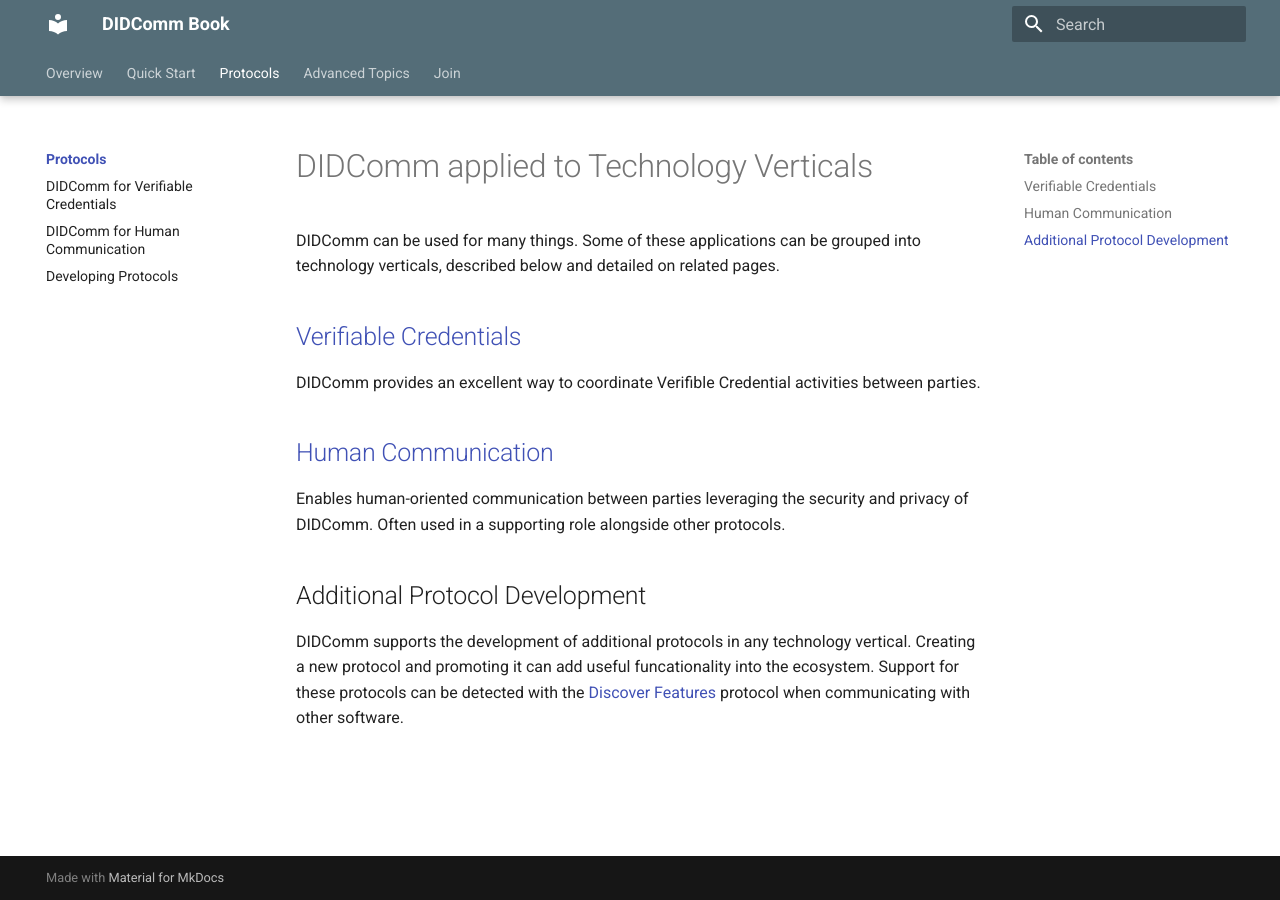
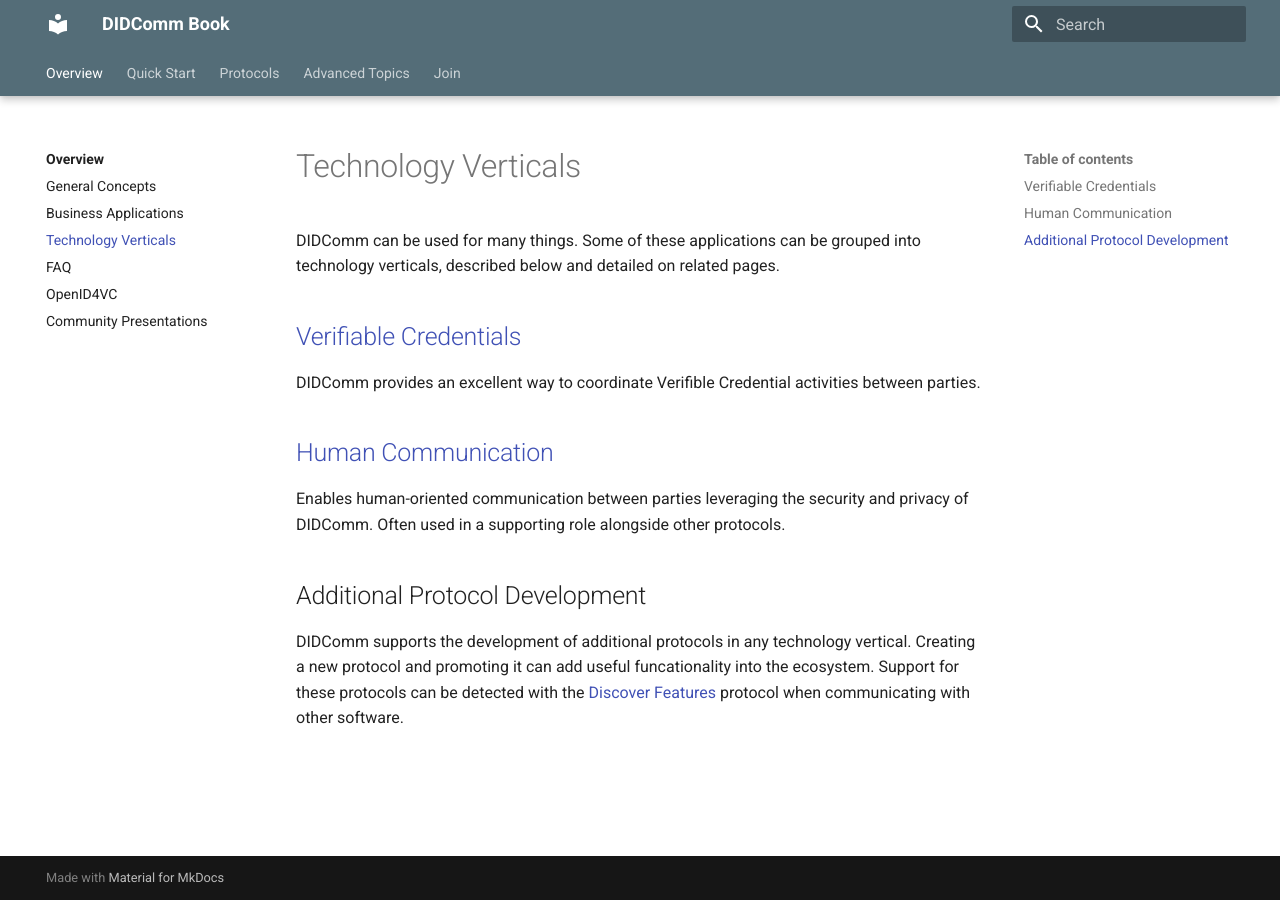
Before and after one commit to decentralized-identity/didcomm-book, an MkDocs documentation site: the page built from docs/applications/index.md, in a window 1280 px wide. Built offline with MkDocs 1.6.1 and Material for MkDocs 9.7.7, drawn with Linux system fonts in a browser that asks for light colours.

Commit message:
Overview cleanup

```diff
--- a/docs/applications/index.md
+++ b/docs/applications/index.md
@@ -1,4 +1,4 @@
-# DIDComm applied to Technology Verticals
+# Technology Verticals
 DIDComm can be used for many things. Some of these applications can be grouped into technology verticals, described below and detailed on related pages.
 
 
--- /dev/null
+++ b/docs/business_applications.md
@@ -0,0 +1,2 @@
+# Business Applications
+TODO
--- a/mkdocs.yml
+++ b/mkdocs.yml
@@ -12,11 +12,10 @@ theme:
 
 nav:
   - Overview:
-    - Home: index.md
-    - Why: why.md
-    - Applications:
-      - index.md
-
+    - index.md
+    - general_concepts.md
+    - business_applications.md
+    - 'applications/index.md'
     - FAQ:  faq.md
     - OpenID4VC: oidc.md
     - scrapbook.md
@@ -30,7 +29,6 @@ nav:
       - startConnection.md
     - libraries.md
   - Protocols:
-    - applications/index.md
     - applications/vc_tech_vertical.md
     - applications/human_communication_tech_vertical.md
     - developing_protocols.md
```
Also changed, not shown: docs/general_concepts.md (added, +3 -0 lines), docs/scrapbook.md (+5 -0 lines).
